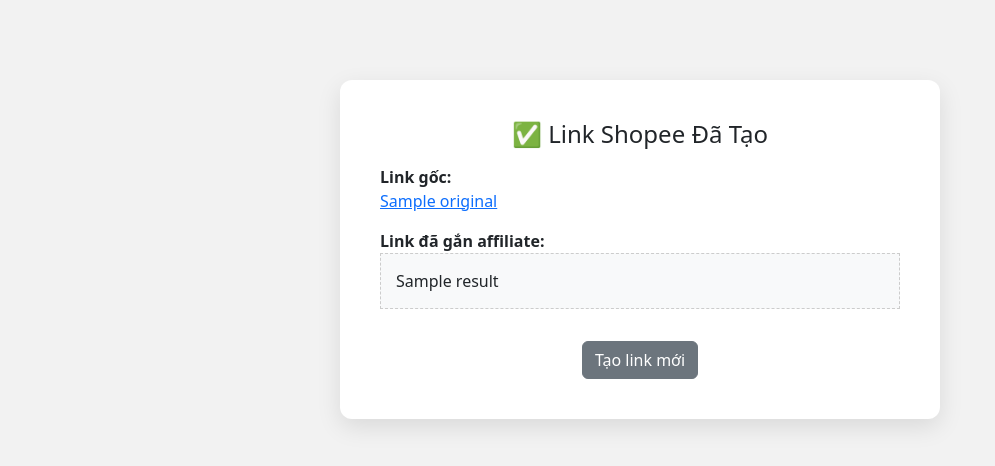
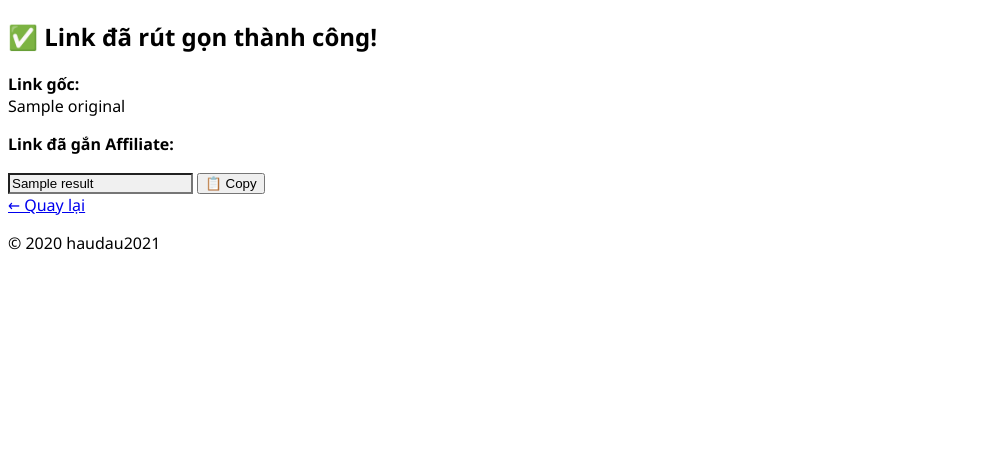
Before and after one commit to haudau2021/getlinkshope-ytb, a Flask app: template templates/preview.html in a window 1280 px wide. Shown: the top 466 px of the page, without its empty margins (0-995 px from the left). Run offline with Flask 3, Linux system fonts and the light colour scheme; the template is opened without the code that fills it: most values are stand-ins (such as "Sample title", 1, 10 or a date in 2020).

Commit message:
Update preview.html

```diff
--- a/templates/preview.html
+++ b/templates/preview.html
@@ -1,43 +1,29 @@
 <!DOCTYPE html>
 <html lang="vi">
 <head>
-    <meta charset="UTF-8">
-    <title>Link Đã Tạo</title>
-    <link rel="stylesheet" href="https://cdn.jsdelivr.net/npm/bootstrap@5.3.3/dist/css/bootstrap.min.css">
-    <style>
-        body {
-            background-color: #f2f2f2;
-        }
-        .box {
-            max-width: 600px;
-            margin: 80px auto;
-            padding: 40px;
-            background-color: white;
-            border-radius: 12px;
-            box-shadow: 0 8px 24px rgba(0,0,0,0.1);
-        }
-        .result-box {
-            background: #f8f9fa;
-            padding: 15px;
-            border: 1px dashed #ccc;
-            word-wrap: break-word;
-        }
-    </style>
+  <meta charset="UTF-8">
+  <title>Link đã tạo</title>
+  <link rel="stylesheet" href="{{ url_for('static', filename='style.css') }}">
 </head>
 <body>
-    <div class="box">
-        <h4 class="mb-3 text-center">✅ Link Shopee Đã Tạo</h4>
-        <div class="mb-3">
-            <strong>Link gốc:</strong><br>
-            <a href="{{ original }}" target="_blank">{{ original }}</a>
-        </div>
-        <div class="mb-3">
-            <strong>Link đã gắn affiliate:</strong>
-            <div class="result-box">{{ result }}</div>
-        </div>
-        <div class="text-center">
-            <a href="/" class="btn btn-secondary mt-3">Tạo link mới</a>
-        </div>
+  <div class="container">
+    <h2>✅ Link đã rút gọn thành công!</h2>
+    <p><strong>Link gốc:</strong><br>{{ original }}</p>
+    <p><strong>Link đã gắn Affiliate:</strong></p>
+    <div class="link-box">
+      <input type="text" value="{{ result }}" id="resultLink" readonly>
+      <button onclick="copyToClipboard()">📋 Copy</button>
     </div>
+    <a href="/" class="back">← Quay lại</a>
+  </div>
+  <script>
+    function copyToClipboard() {
+      const copyText = document.getElementById("resultLink");
+      copyText.select();
+      document.execCommand("copy");
+      alert("Đã copy!");
+    }
+  </script>
+  <p class="footer">© {{ now.year }} haudau2021</p>
 </body>
 </html>
```
